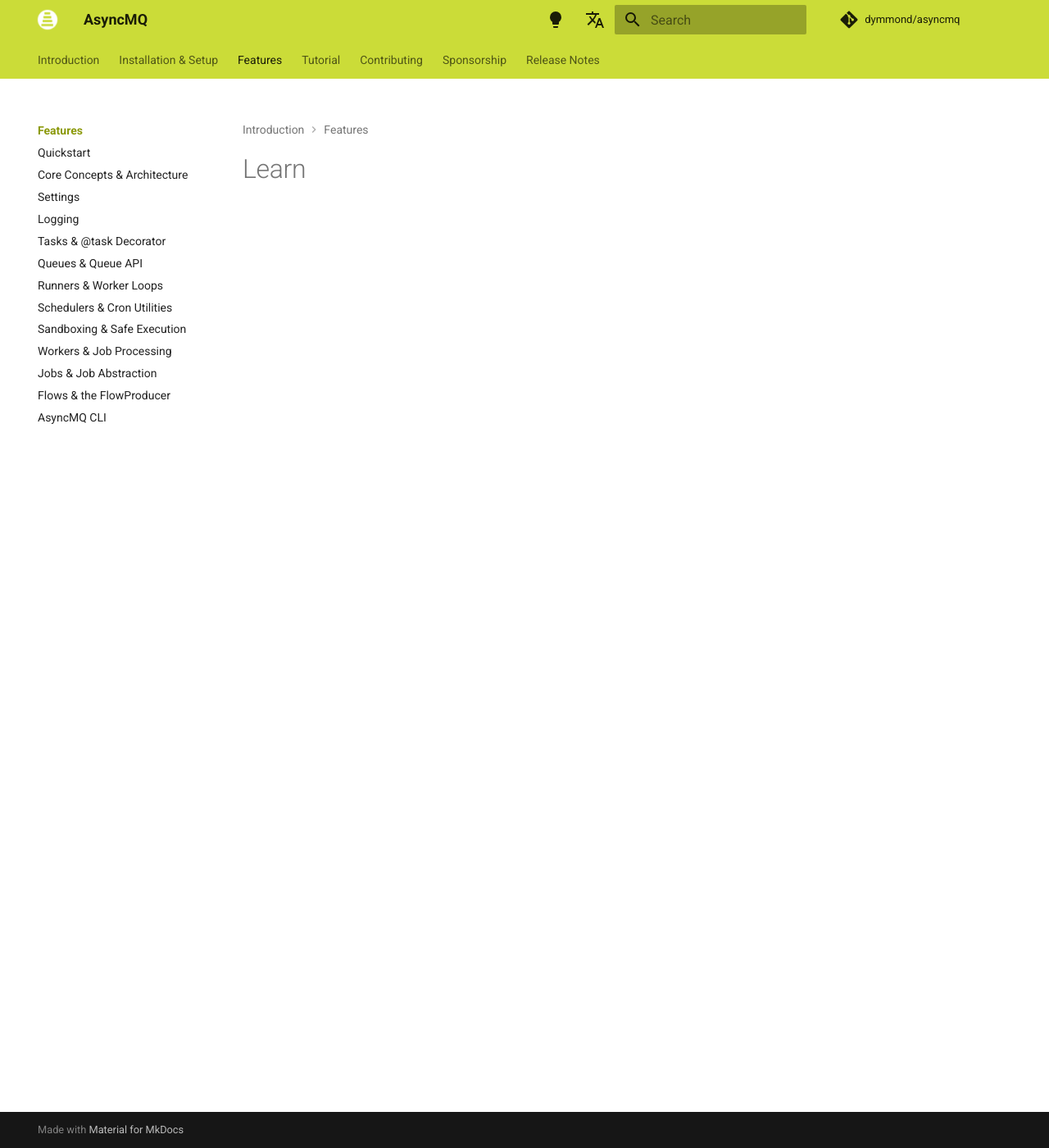
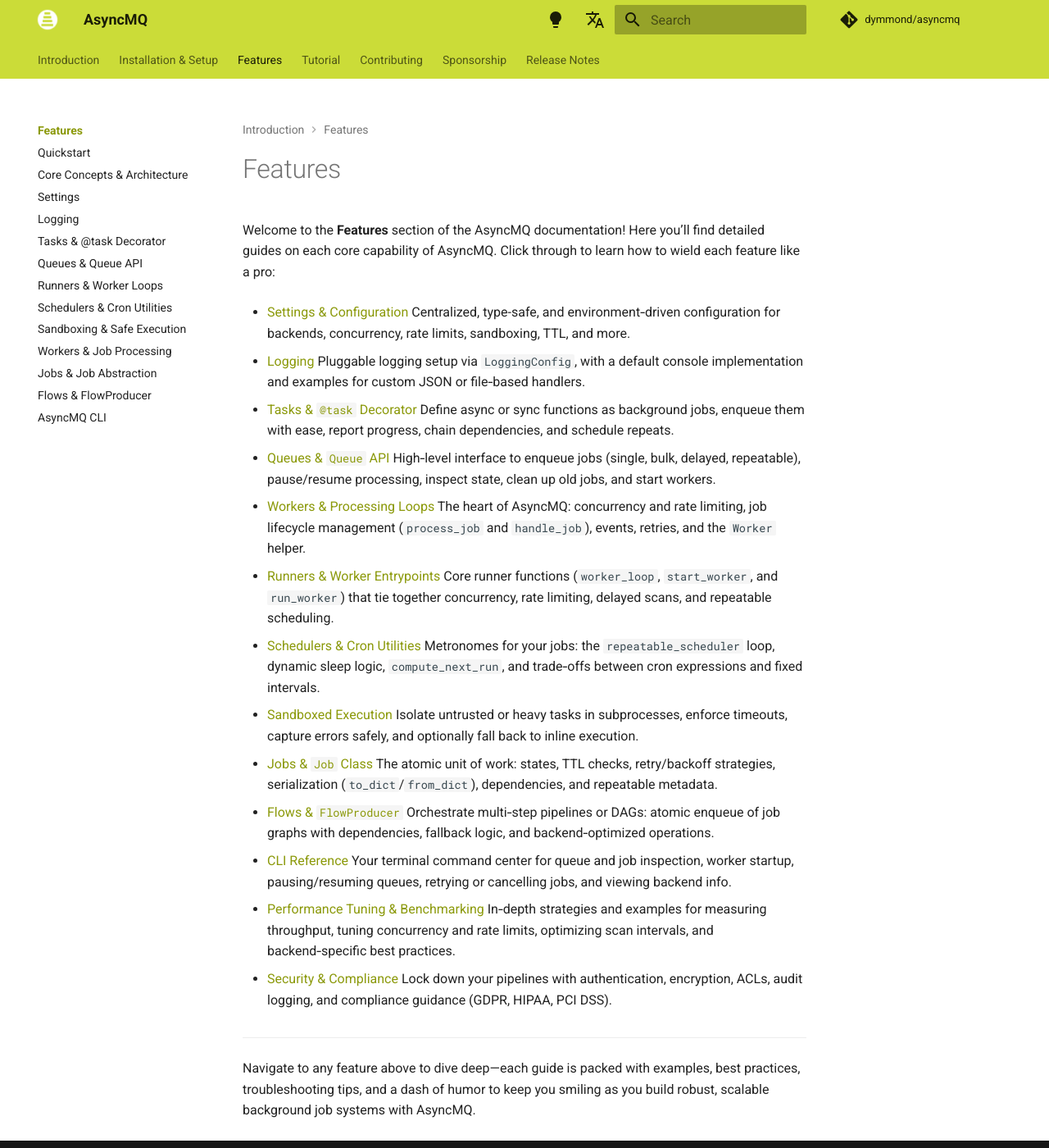
Before and after one commit to dymmond/asyncmq, an MkDocs documentation site: the page built from docs/features/index.md, in a window 1280 px wide and 1400 px high. Shown: the whole window at 82% size. Built offline with MkDocs 1.6.1 and Material for MkDocs 9.7.7, drawn with Linux system fonts in a browser that asks for light colours; comment, search, counter and statistics services are not loaded.

Commit message:
Add cli docs

```diff
--- a/docs/features/index.md
+++ b/docs/features/index.md
@@ -1 +1,47 @@
-# Learn
+# Features
+
+Welcome to the **Features** section of the AsyncMQ documentation! Here you’ll find detailed guides on each core
+capability of AsyncMQ. Click through to learn how to wield each feature like a pro:
+
+* [Settings & Configuration](./settings.md)
+  Centralized, type-safe, and environment‑driven configuration for backends, concurrency, rate limits, sandboxing, TTL, and more.
+
+* [Logging](./logging.md)
+  Pluggable logging setup via `LoggingConfig`, with a default console implementation and examples for custom JSON or file‑based handlers.
+
+* [Tasks & `@task` Decorator](./tasks.md)
+  Define async or sync functions as background jobs, enqueue them with ease, report progress, chain dependencies, and schedule repeats.
+
+* [Queues & `Queue` API](./queues.md)
+  High‑level interface to enqueue jobs (single, bulk, delayed, repeatable), pause/resume processing, inspect state, clean up old jobs, and start workers.
+
+* [Workers & Processing Loops](./workers.md)
+  The heart of AsyncMQ: concurrency and rate limiting, job lifecycle management (`process_job` and `handle_job`), events, retries, and the `Worker` helper.
+
+* [Runners & Worker Entrypoints](./runners.md)
+  Core runner functions (`worker_loop`, `start_worker`, and `run_worker`) that tie together concurrency, rate limiting, delayed scans, and repeatable scheduling.
+
+* [Schedulers & Cron Utilities](./schedulers.md)
+  Metronomes for your jobs: the `repeatable_scheduler` loop, dynamic sleep logic, `compute_next_run`, and trade‑offs between cron expressions and fixed intervals.
+
+* [Sandboxed Execution](./sandbox.md)
+  Isolate untrusted or heavy tasks in subprocesses, enforce timeouts, capture errors safely, and optionally fall back to inline execution.
+
+* [Jobs & `Job` Class](./jobs.md)
+  The atomic unit of work: states, TTL checks, retry/backoff strategies, serialization (`to_dict`/`from_dict`), dependencies, and repeatable metadata.
+
+* [Flows & `FlowProducer`](./flows.md)
+  Orchestrate multi‑step pipelines or DAGs: atomic enqueue of job graphs with dependencies, fallback logic, and backend‑optimized operations.
+
+* [CLI Reference](./cli.md)
+  Your terminal command center for queue and job inspection, worker startup, pausing/resuming queues, retrying or cancelling jobs, and viewing backend info.
+
+* [Performance Tuning & Benchmarking](../learn/performance-tuning-and-benchmarks.md)
+  In‑depth strategies and examples for measuring throughput, tuning concurrency and rate limits, optimizing scan intervals, and backend‑specific best practices.
+
+* [Security & Compliance](../learn/security-and-compliance.md)
+  Lock down your pipelines with authentication, encryption, ACLs, audit logging, and compliance guidance (GDPR, HIPAA, PCI DSS).
+---
+
+Navigate to any feature above to dive deep—each guide is packed with examples, best practices, troubleshooting tips,
+and a dash of humor to keep you smiling as you build robust, scalable background job systems with AsyncMQ.
```
Also changed, not shown: docs/features/flows.md (+1 -1 lines), docs/learn/index.md (+4 -0 lines).
